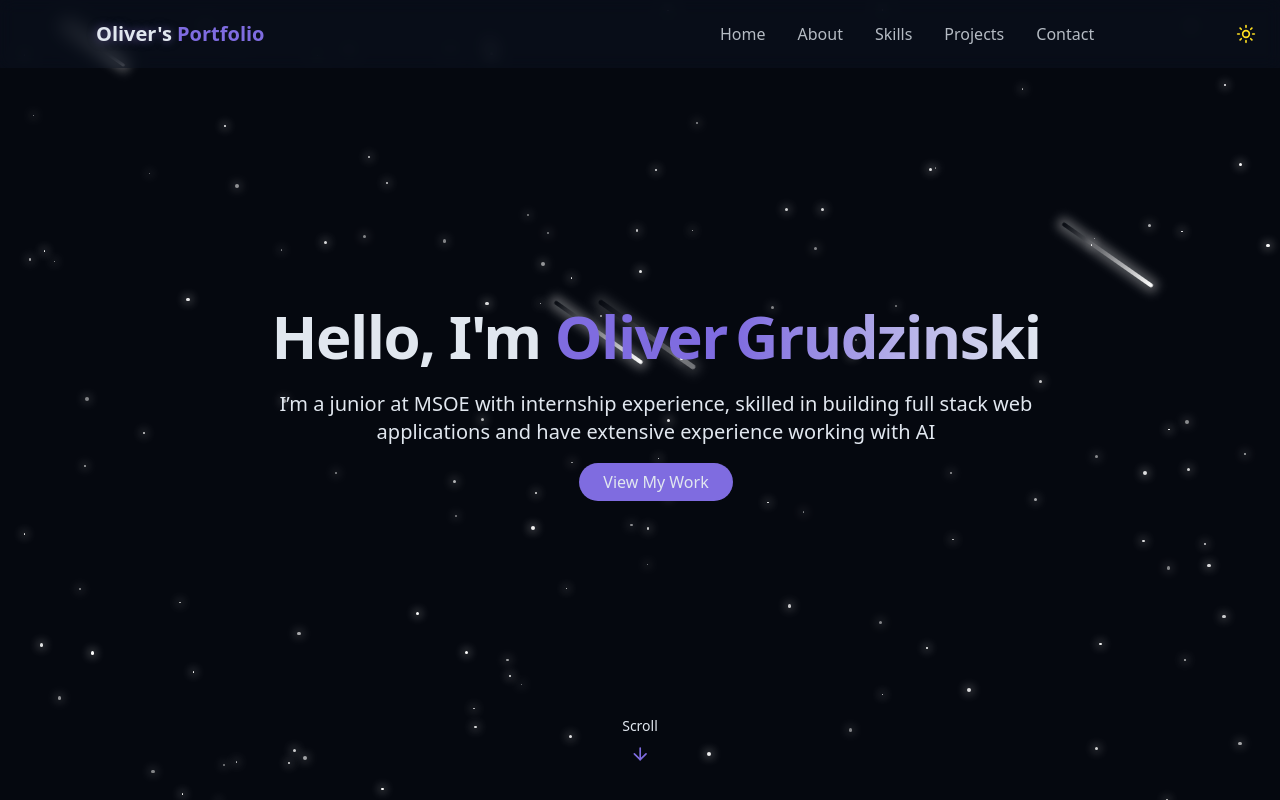
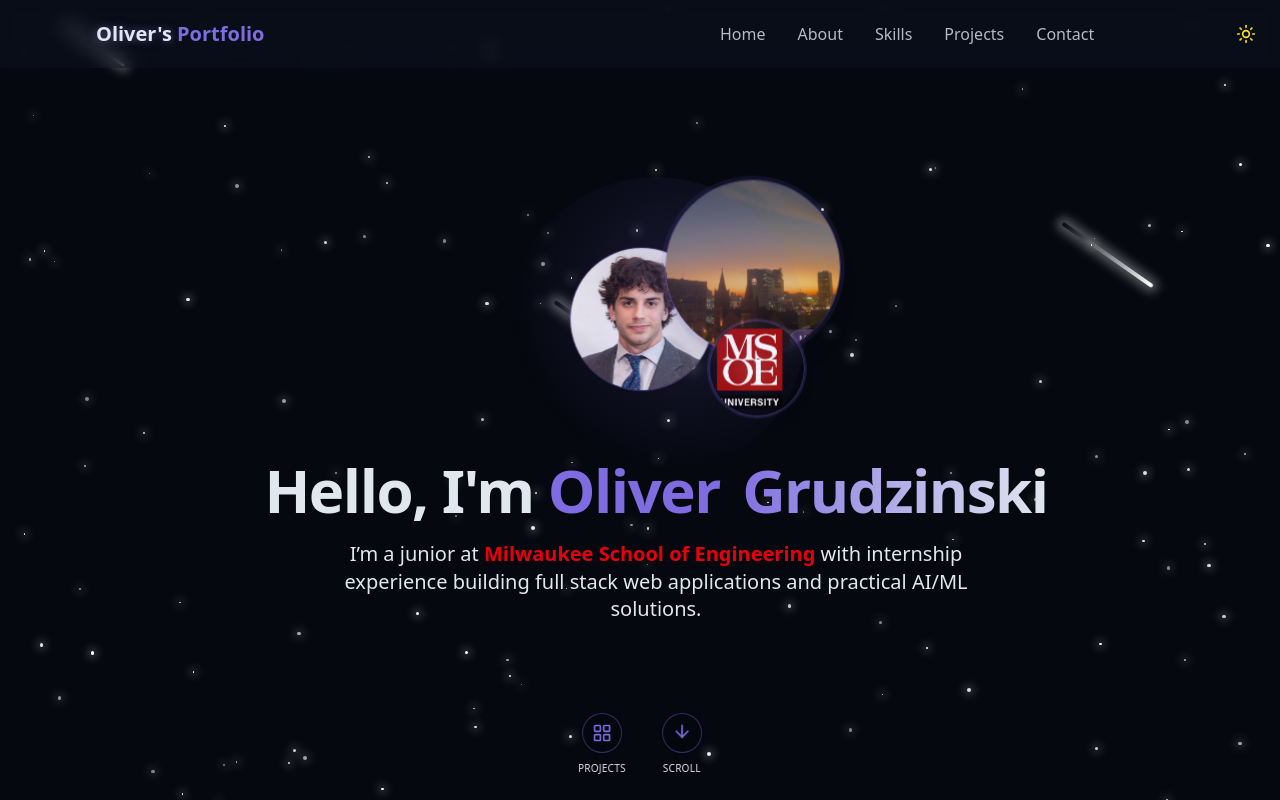
Before and after one commit to grudzinskio/Personal_Website, a React (Vite) app: page / in a window 1280 px wide. Shown: the top 800 px of the page. Built offline with nearby package versions, Linux system fonts and the light colour scheme.

Commit message:
updated hero section

```diff
--- a/src/components/HeroSection.jsx
+++ b/src/components/HeroSection.jsx
@@ -1,4 +1,7 @@
-import { ArrowDown } from "lucide-react";
+import { ArrowDown, LayoutGrid } from "lucide-react";
+import profPortrait from "../assets/Prof_Port.jpg";
+import msoeSunset from "../assets/MSOE_Sunset.jpg"; // ensure correct casing
+import msoeLogo from "../assets/MSOE_logo.png";
 
 export const HeroSection = () => {
     return (
@@ -6,35 +9,106 @@ export const HeroSection = () => {
             id="hero"
             className="relative min-h-screen flex flex-col items-center justify-center px-4"
         >
-            <div className="container max-w-4xl mx-auto text-center z-10">
-                <div className="space-y-6">
-                    <h1 className="text-4xl md:text-6xl font-bold tracking-tight">
-                        <span className="opacity-0 animate-fade-in"> Hello, I'm</span>
+            <div className="container max-w-5xl mx-auto text-center z-10">
+                {/* Bubble image cluster */}
+                <div className="relative mb-1 md:mb-2 opacity-0 animate-fade-in-delay-1">
+                    <div className="relative w-[300px] h-[300px] mx-auto">
+                        {/* Bubble 1 - Portrait */}
+                        <div
+                            className="group absolute top-1/2 left-1/2 -translate-x-[60%] -translate-y-[55%] w-36 h-36 rounded-full overflow-hidden shadow-lg border border-primary/40 backdrop-blur-sm"
+                            style={{ animation: 'float 7s ease-in-out infinite', animationDelay: '0.2s' }}
+                        >
+                            <img
+                                src={profPortrait}
+                                alt="Professional portrait of Oliver"
+                                className="w-full h-full object-cover transition-transform duration-500 group-hover:scale-110"
+                                loading="lazy"
+                            />
+                            <div className="absolute inset-0 bg-gradient-to-tr from-primary/30 via-transparent to-primary/10 mix-blend-overlay" />
+                        </div>
+
+                        {/* Bubble 2 - Sunset */}
+                        <div
+                            className="group absolute top-1/2 left-1/2 translate-x-[5%] -translate-y-[80%] w-44 h-44 rounded-full overflow-hidden shadow-xl border border-primary/50 ring-4 ring-primary/10"
+                            style={{ animation: 'float 8.5s ease-in-out infinite', animationDelay: '0.6s' }}
+                        >
+                            <img
+                                src={msoeSunset}
+                                alt="MSOE campus sunset"
+                                className="w-full h-full object-cover transition-transform duration-500 group-hover:scale-110"
+                                loading="lazy"
+                            />
+                            <div className="absolute inset-0 bg-gradient-to-b from-black/30 to-transparent" />
+                            <span className="absolute bottom-1.5 right-1.5 text-[9px] px-2 py-0.5 rounded-full bg-primary/30 backdrop-blur-sm border border-primary/40 text-primary-foreground/90 tracking-wide font-medium">
+                                MSOE
+                            </span>
+                        </div>
+
+                        {/* Bubble 3 - Logo */}
+                        <div
+                            className="group absolute top-1/2 left-1/2 translate-x-[55%] -translate-y-[5%] w-24 h-24 rounded-full overflow-hidden shadow-lg border border-primary/40 ring-2 ring-primary/20"
+                            style={{ animation: 'float 6.5s ease-in-out infinite', animationDelay: '1s' }}
+                        >
+                            <div className="w-full h-full bg-background/40 flex items-center justify-center backdrop-blur-md">
+                                <img
+                                    src={msoeLogo}
+                                    alt="MSOE logo"
+                                    className="object-contain w-[85%] h-[85%] drop-shadow-md transition-transform duration-500 group-hover:scale-[1.12]"
+                                    loading="lazy"
+                                />
+                            </div>
+                            <div className="absolute inset-0 pointer-events-none bg-radial from-white/10 via-transparent to-transparent" />
+                        </div>
+
+                        {/* Soft glow & subtle connecting gradient */}
+                        <div className="absolute inset-0 rounded-full pointer-events-none bg-[radial-gradient(circle_at_60%_40%,hsl(var(--primary)/0.18),transparent_70%)]" />
+                    </div>
+                </div>
+
+                <div className="space-y-3 -mt-6 md:-mt-8">
+                    <h1 className="text-4xl md:text-6xl font-bold tracking-tight leading-tight">
+                        <span className="opacity-0 animate-fade-in">Hello, I'm</span>
                         <span className="text-primary opacity-0 animate-fade-in-delay-1">
-                            {" "}
-                            Oliver
+                            {" "}Oliver
                         </span>
                         <span className="text-gradient ml-2 opacity-0 animate-fade-in-delay-2">
-                            {""}
-                            Grudzinski
+                            {" "}Grudzinski
                         </span>
                     </h1>
-                    <p className="text-lg md:text-xl text-muted-foreground max-2-2xl mx-auto opacity-0 animate-fade-in-delay-3">
-                        I’m a junior at MSOE with internship experience, skilled in building full stack web applications and have extensive experience working with AI
-                    </p>
 
-                    <div className="opacity-0 animate-fade-in-delay-4">
-                        <a href="#projects" className="cosmic-button">
-                            View My Work
-                        </a>
+                    <div className="opacity-0 animate-fade-in-delay-3 flex flex-col items-center">
+                        <p className="text-lg md:text-xl text-muted-foreground max-w-2xl mx-auto leading-snug">
+                            I’m a junior at <span className="font-semibold text-red-600 dark:text-red-400">Milwaukee School of Engineering</span> with internship experience building full stack web applications and practical AI/ML solutions.
+                        </p>
                     </div>
                 </div>
             </div>
+            {/* Bottom center actions */}
+            <div className="absolute bottom-4 md:bottom-6 left-1/2 -translate-x-1/2 flex items-end gap-9 animate-fade-in-delay-4">
+                {/* Projects icon bubble */}
+                <a
+                    href="#projects"
+                    aria-label="Go to Projects section"
+                    className="group flex flex-col items-center"
+                >
+                    <div className="w-10 h-10 rounded-full border border-primary/40 bg-background/70 backdrop-blur-md flex items-center justify-center shadow-sm hover:shadow-md transition-all hover:bg-primary/10">
+                        <LayoutGrid className="w-5 h-5 text-primary transition-transform group-hover:scale-110" />
+                    </div>
+                    <span className="mt-2 text-[10px] uppercase tracking-wide text-muted-foreground group-hover:text-primary font-medium">Projects</span>
+                </a>
 
-            <div className="absolute bottom-8 left-1/2 transform -translate-x-1/2 flex flex-col items-center animate-bounce ">
-                <span className="text-sm text-muted-foreground mb-2"> Scroll</span>
-                <ArrowDown className="h-5 w-5 text-primary"></ArrowDown>
+                {/* Scroll / About bouncing arrow */}
+                <a
+                    href="#about"
+                    aria-label="Scroll to About section"
+                    className="group flex flex-col items-center"
+                >
+                    <div className="w-10 h-10 rounded-full border border-primary/40 bg-background/70 backdrop-blur-md flex items-center justify-center shadow-sm hover:shadow-md transition-all hover:bg-primary/10">
+                        <ArrowDown className="w-5 h-5 text-primary animate-bounce" />
+                    </div>
+                    <span className="mt-2 text-[10px] uppercase tracking-wide text-muted-foreground group-hover:text-primary font-medium">Scroll</span>
+                </a>
             </div>
         </section>
     );
-}
+};
```
